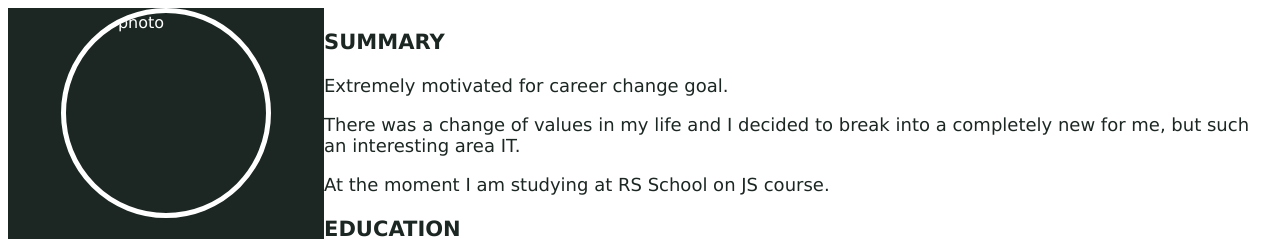
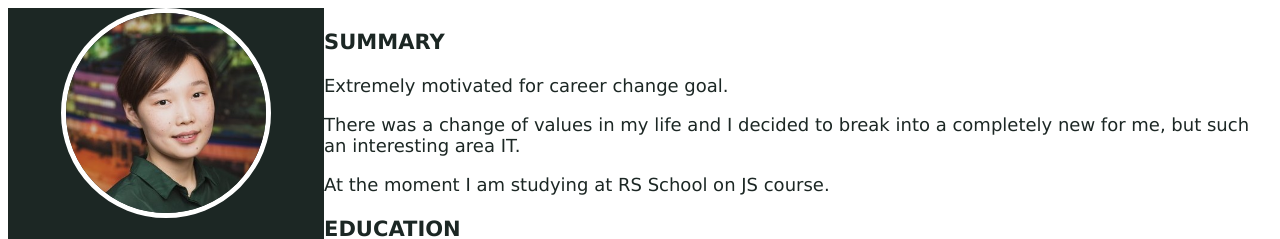
Before and after one commit to Moonguuushi/rss, a plain HTML site: page index.html in a window 1280 px wide. Shown: the top 239 px of the page. Drawn offline with Linux system fonts and the light colour scheme.

Commit message:
feat: add right link photo

```diff
--- a/index.html
+++ b/index.html
@@ -10,7 +10,7 @@
     <main class="container">
       <div class="left">
         <div class="header">
-          <img class="photo" src="img-photo.jpeg" alt="img-photo">
+          <img class="photo" src="assets/img/img-photo.jpeg" alt="photo">
           <h2>
             <p>EVGENIIA</p>
             <p>MONGUSH</p>
--- a/style.css
+++ b/style.css
@@ -49,7 +49,7 @@ div.header{
   display: block;
   margin-left: auto;
   margin-right: auto;
-  margin-top: auto;
+
 
 }
 
```
